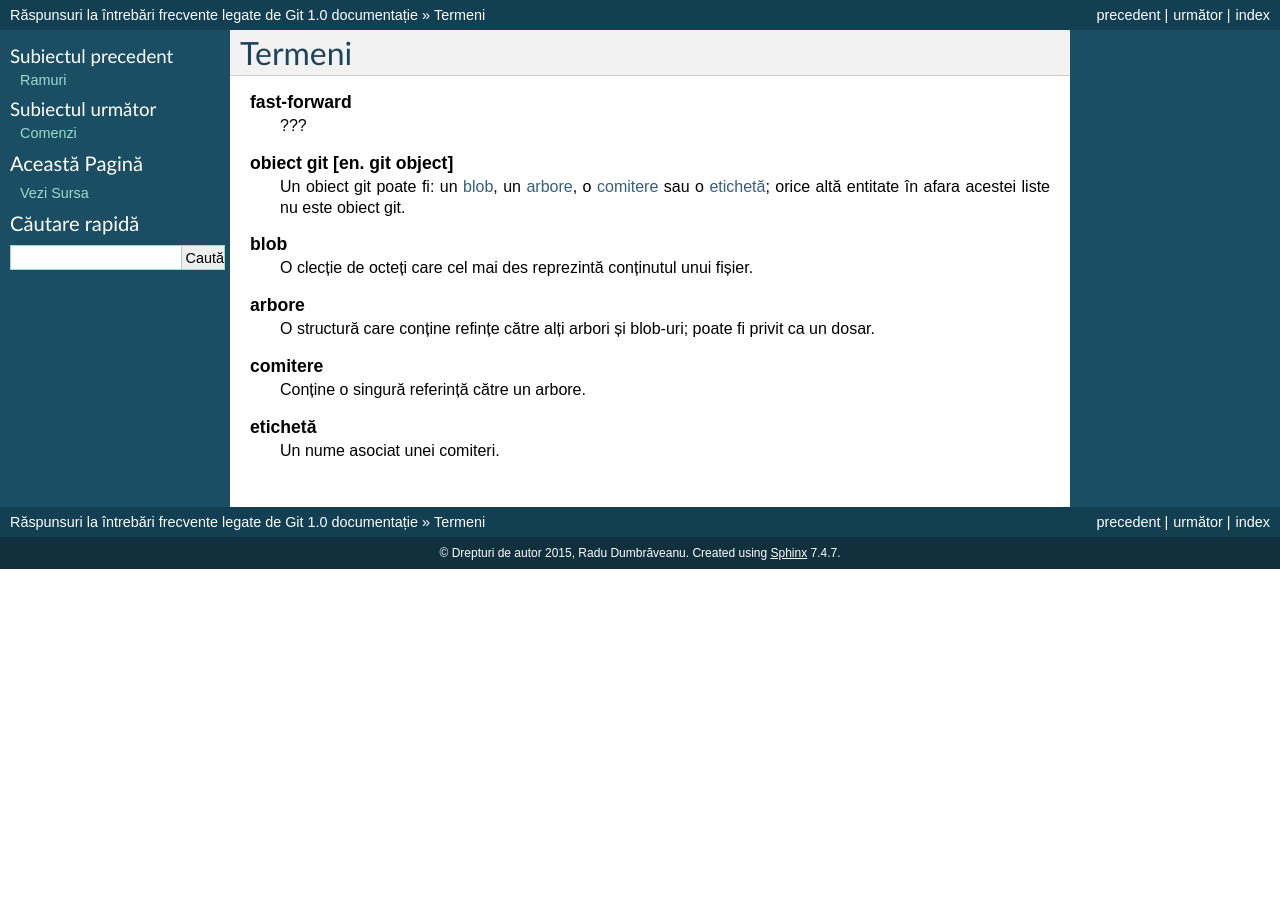
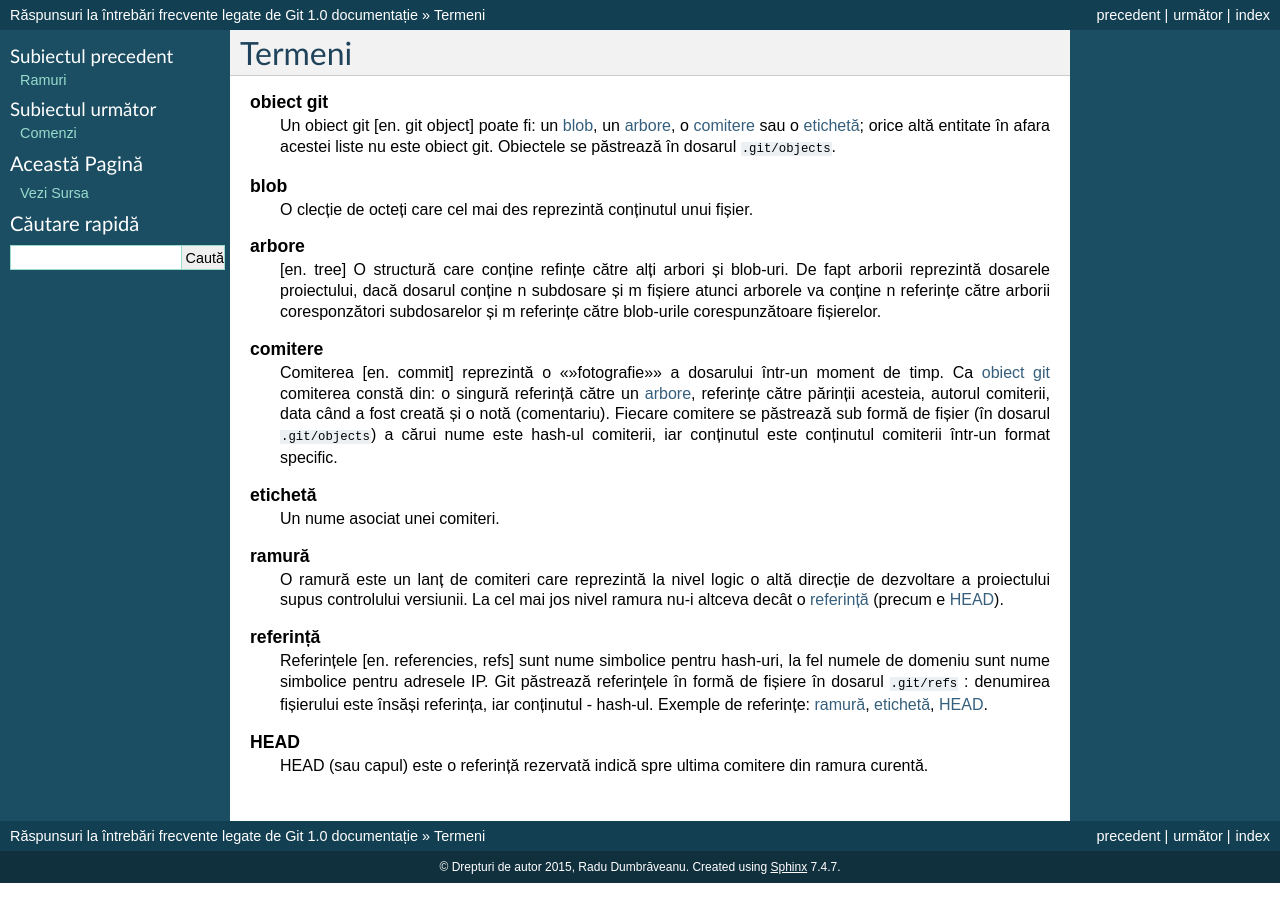
Before and after one commit to Streeling/git-rif, a Sphinx documentation site: the page built from source/termeni.rst, in a window 1280 px wide. Built offline with Sphinx 7.4.7, drawn with Linux system fonts in a browser that asks for light colours.

Commit message:
Adăugarea termenului "ramură"

```diff
--- a/source/termeni.rst
+++ b/source/termeni.rst
@@ -3,20 +3,26 @@ Termeni
 
 .. glossary::
 
-   fast-forward
-      ???
-
-   obiect git [en. git object]
-      Un obiect git poate fi: un :term:`blob`, un :term:`arbore`, o :term:`comitere` sau o :term:`etichetă`; orice altă entitate în afara acestei liste nu este obiect git.
+   obiect git
+      Un obiect git [en. git object] poate fi: un :term:`blob`, un :term:`arbore`, o :term:`comitere` sau o :term:`etichetă`; orice altă entitate în afara acestei liste nu este obiect git. Obiectele se păstrează în dosarul :code:`.git/objects`.
 
    blob
       O clecție de octeți care cel mai des reprezintă conținutul unui fișier.
 
    arbore
-      O structură care conține refințe către alți arbori și blob-uri; poate fi privit ca un dosar.
+      [en. tree] O structură care conține refințe către alți arbori și blob-uri. De fapt arborii reprezintă dosarele proiectului, dacă dosarul conține n subdosare și m fișiere atunci arborele va conține n referințe către arborii coresponzători subdosarelor și m referințe către blob-urile corespunzătoare fișierelor.
 
    comitere
-      Conține o singură referință către un arbore.
+      Comiterea [en. commit] reprezintă o ''fotografie'' a dosarului într-un moment de timp. Ca :term:`obiect git` comiterea constă din: o singură referință către un :term:`arbore`, referințe către părinții acesteia, autorul comiterii, data când a fost creată și o notă (comentariu). Fiecare comitere se păstrează sub formă de fișier (în dosarul :code:`.git/objects`) a cărui nume este hash-ul comiterii, iar conținutul este conținutul comiterii într-un format specific.
 
    etichetă
       Un nume asociat unei comiteri.
+
+   ramură
+      O ramură este un lanț de comiteri care reprezintă la nivel logic o altă direcție de dezvoltare a proiectului supus controlului versiunii. La cel mai jos nivel ramura nu-i altceva decât o :term:`referință` (precum e :term:`HEAD`).
+
+   referință
+      Referințele [en. referencies, refs] sunt nume simbolice pentru hash-uri, la fel numele de domeniu sunt nume simbolice pentru adresele IP. Git păstrează referințele în formă de fișiere în dosarul :code:`.git/refs` : denumirea fișierului este însăși referința, iar conținutul - hash-ul. Exemple de referințe: :term:`ramură`, :term:`etichetă`, :term:`HEAD`.
+
+   HEAD
+      HEAD (sau capul) este o referință rezervată indică spre ultima comitere din ramura curentă.
```
